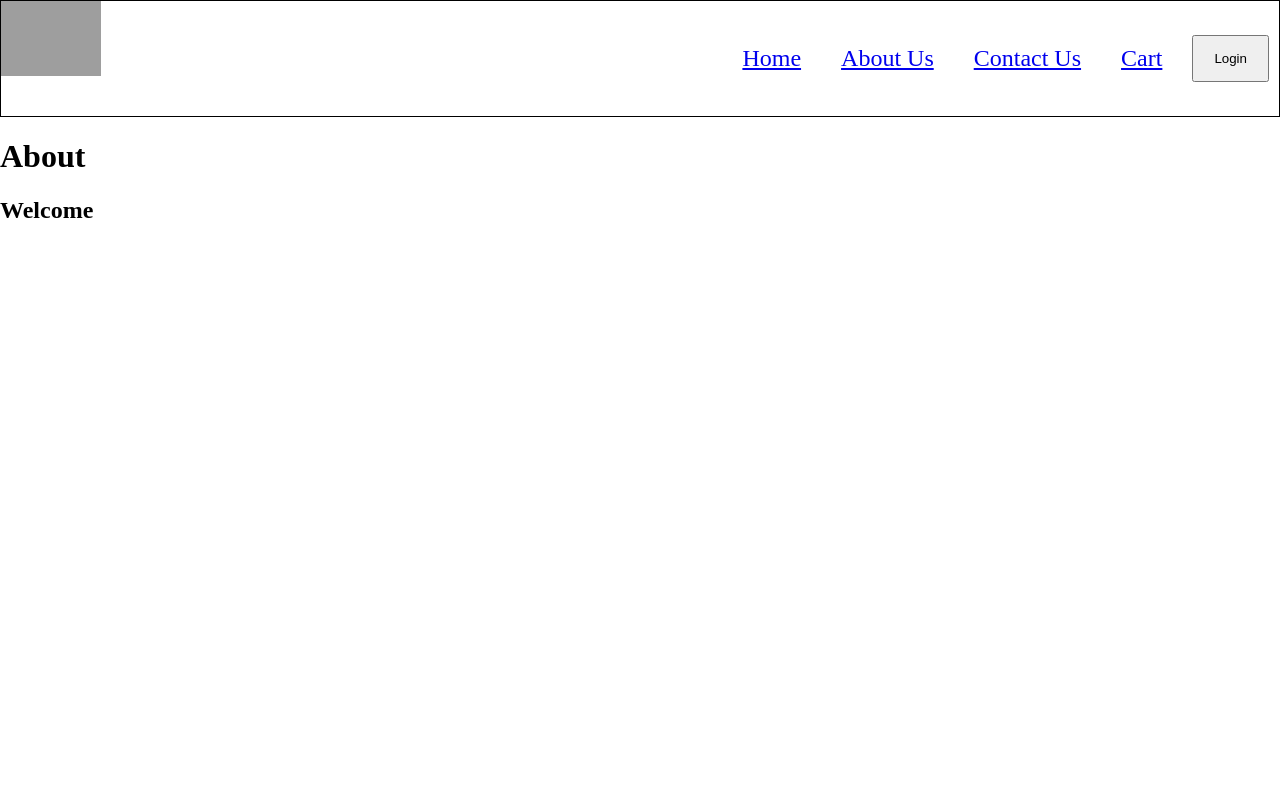
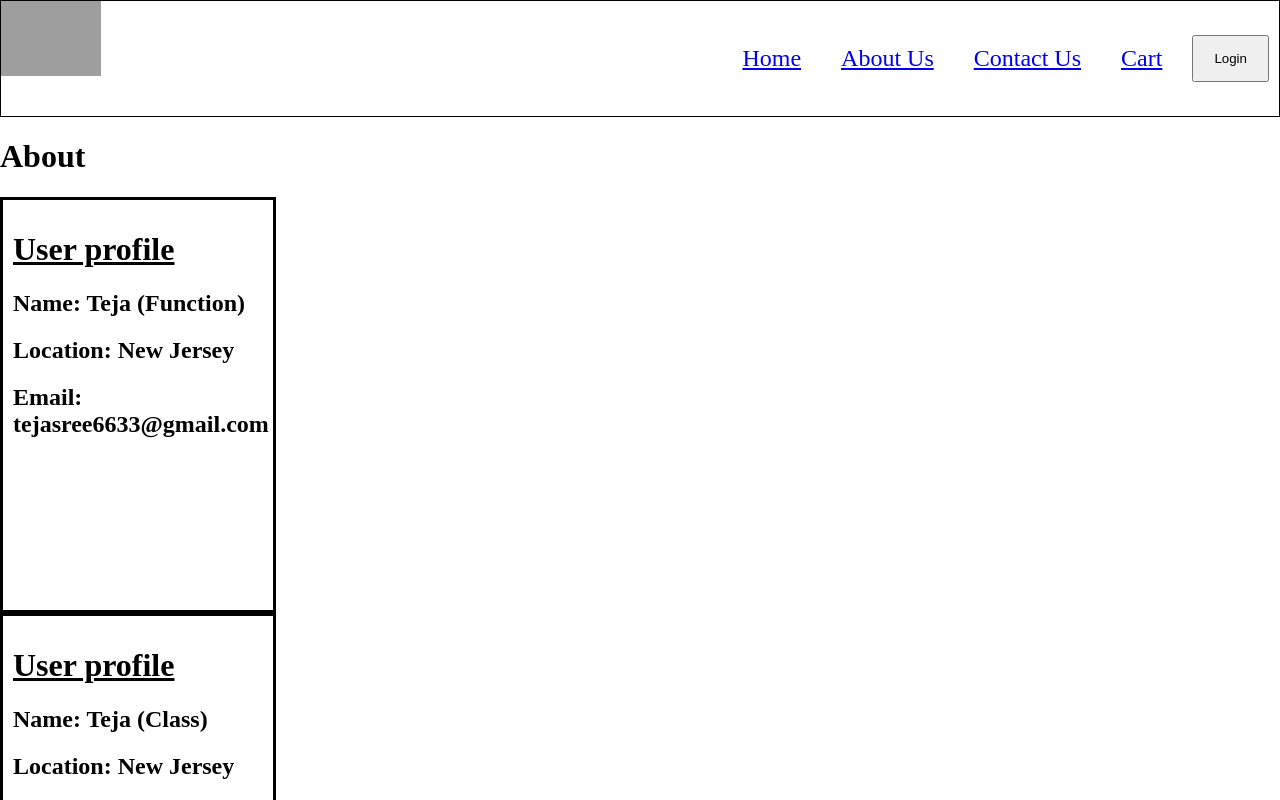
Before and after one commit to Tejasree-6/namaste-react, a React (Vite) app: page /about in a window 1280 px wide. Shown: the top 800 px of the page. Built offline with nearby package versions, Linux system fonts and the light colour scheme; grey boxes are pictures that could not be loaded.

Commit message:
class components, super(props), constuctor, this.props

```diff
--- a/index.css
+++ b/index.css
@@ -61,3 +61,10 @@ body{
    display: flex;
    padding: 10 10px;
 }
+.user-card{
+   padding: 10px;
+   border: solid black;
+   width: 250px;
+   height: 390px;
+
+}
--- a/src/components/About.js
+++ b/src/components/About.js
@@ -1,8 +1,13 @@
+import User from "./User";
+import UserClass from "./UserClass";
+
 const About=()=>{
     return(
         <div>
             <h1>About</h1>
-            <h2>Welcome </h2>
+
+            <User name={"Teja (Function)"}/>
+            <UserClass name={"Teja (Class)"}/>
         </div>
     )
 }
--- /dev/null
+++ b/src/components/User.js
@@ -0,0 +1,12 @@
+const User=(props)=>{
+    const {name}=props;
+    return (
+        <div className="user-card">
+            <u><h1>User profile</h1></u>
+            <h2>Name: {name}</h2>
+            <h2>Location: New Jersey</h2>
+            <h2>Email: tejasree6633@gmail.com</h2>
+        </div>
+    )
+}
+export default User;
--- /dev/null
+++ b/src/components/UserClass.js
@@ -0,0 +1,19 @@
+import React from "react";
+class UserClass extends React.Component{
+    constructor(props){
+        super(props);
+
+    }
+    render(){
+        const {name}=this.props;
+        return(
+            <div className="user-card">
+            <u><h1>User profile</h1></u>
+            <h2>Name: {name}</h2>
+            <h2>Location: New Jersey</h2>
+            <h2>Email: tejasree6633@gmail.com</h2>
+            </div>
+        )
+    }
+}
+export default UserClass;
```
